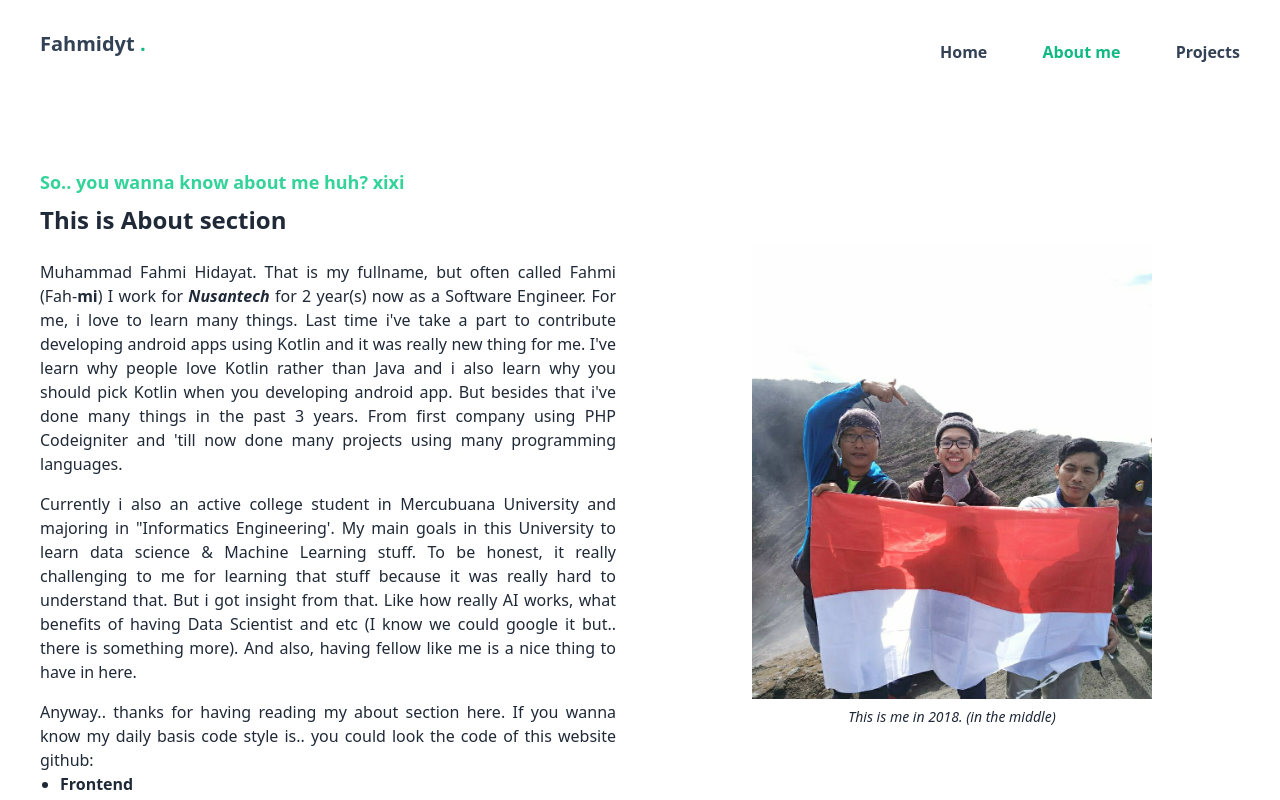
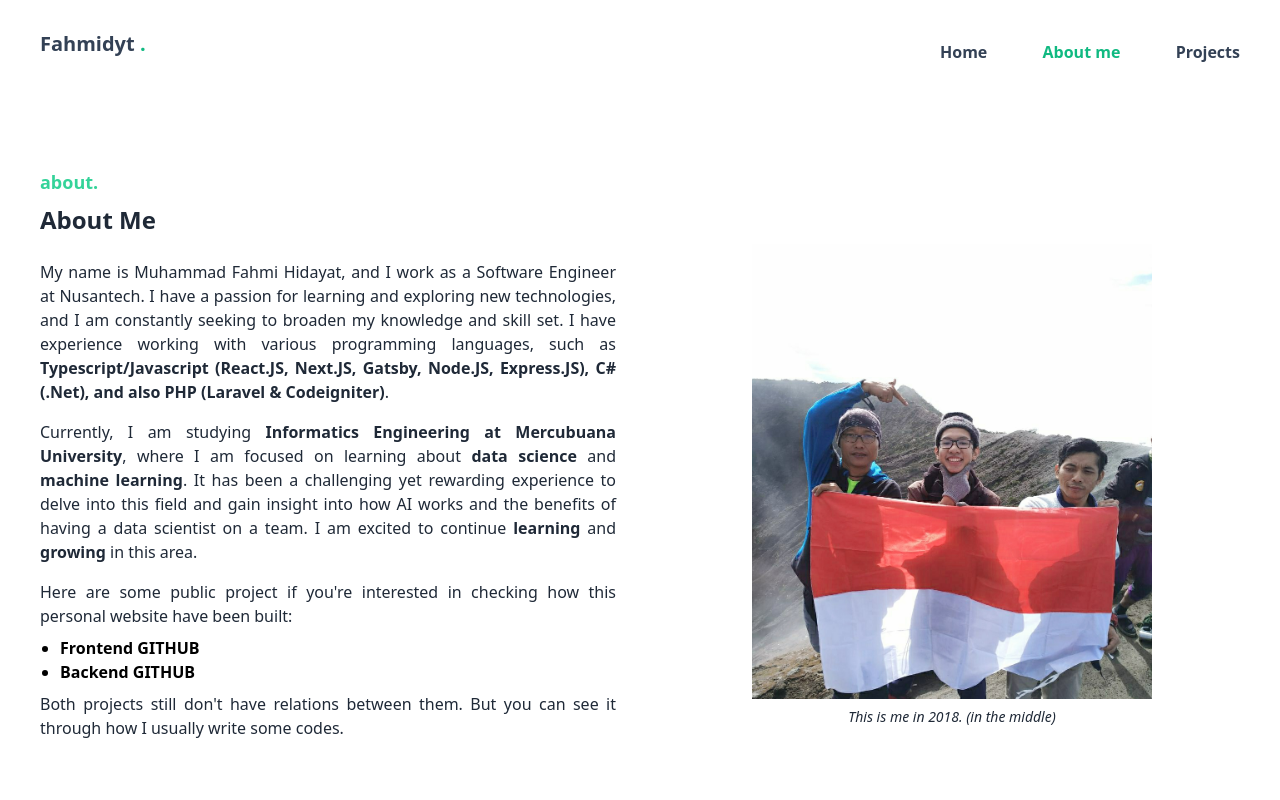
Before and after one commit to fahmidyt/fahmidyt-fe, a Next.js app: page /about-me in a window 1280 px wide. Shown: the top 800 px of the page. Built offline with nearby package versions, Linux system fonts and the light colour scheme.

Commit message:
refactor: nomenklatur about-me

```diff
--- a/app/about-me/page.tsx
+++ b/app/about-me/page.tsx
@@ -1,8 +1,7 @@
 'use client';
 import Container from '#/components/partials/Container';
 import feather from 'feather-icons';
-import Image, { ImageLoaderProps } from 'next/image';
-
+import Image from 'next/image';
 
 interface ISocialMedia {
   icon: string;
@@ -49,54 +48,45 @@ const SocialMediaList: ISocialMedia[] = [
 ];
 
 export default function Page() {
-  const startWorkingYears = new Date('2021-02-01').getFullYear();
-  const workingForYears = new Date().getFullYear() - startWorkingYears;
-
   return (
-    <Container className="py-8">
+    <Container className="py-8 tracking-wide leading-relaxed">
       <div className="mt-12">
         <h4 className="font-bold my-2 text-base md:text-lg text-emerald-400">
-          So.. you wanna know about me huh? xixi
+          about.
         </h4>
-        <h1 className="font-bold my-2 text-2xl text-gray-800">
-          This is About section
-        </h1>
+        <h1 className="font-bold my-2 text-2xl text-gray-800">About Me</h1>
       </div>
       <div className="grid grid-cols-1 md:grid-cols-2 mb-12 gap-4 md:gap-12">
         <div>
-          <p className="font-light mt-4 mb-4 text-justify text-gray-800">
-            Muhammad Fahmi Hidayat. That is my fullname, but often called Fahmi
-            (Fah-<span className="font-bold">mi</span>) I work for{' '}
-            <span className="font-bold italic">Nusantech</span> for{' '}
-            {workingForYears} year(s) now as a Software Engineer. For me, i love
-            to learn many things. Last time i&#39;ve take a part to contribute
-            developing android apps using Kotlin and it was really new thing for
-            me. I&#39;ve learn why people love Kotlin rather than Java and i
-            also learn why you should pick Kotlin when you developing android
-            app. But besides that i&#39;ve done many things in the past 3 years.
-            From first company using PHP Codeigniter and &#39;till now done many
-            projects using many programming languages.
+          <p className="font-normal mt-4 mb-4 text-justify text-gray-800">
+            My name is Muhammad Fahmi Hidayat, and I work as a Software Engineer
+            at Nusantech. I have a passion for learning and exploring new
+            technologies, and I am constantly seeking to broaden my knowledge
+            and skill set. I have experience working with various programming
+            languages, such as{' '}
+            <b>
+              Typescript/Javascript (React.JS, Next.JS, Gatsby, Node.JS,
+              Express.JS), C# (.Net), and also PHP (Laravel & Codeigniter)
+            </b>
+            .
           </p>
 
-          <p className="font-light mt-4 mb-4 text-justify text-gray-800">
-            Currently i also an active college student in Mercubuana University
-            and majoring in &quot;Informatics Engineering&#39;. My main goals in
-            this University to learn data science & Machine Learning stuff. To
-            be honest, it really challenging to me for learning that stuff
-            because it was really hard to understand that. But i got insight
-            from that. Like how really AI works, what benefits of having Data
-            Scientist and etc (I know we could google it but.. there is
-            something more). And also, having fellow like me is a nice thing to
-            have in here.
+          <p className="font-normal mt-4 mb-4 text-justify text-gray-800">
+            Currently, I am studying{' '}
+            <b>Informatics Engineering at Mercubuana University</b>, where I am
+            focused on learning about <b>data science</b> and
+            <b> machine learning</b>. It has been a challenging yet rewarding
+            experience to delve into this field and gain insight into how AI
+            works and the benefits of having a data scientist on a team. I am
+            excited to continue <b>learning</b> and <b>growing</b> in this area.
           </p>
 
-          <p className="font-light mt-4 text-justify text-gray-800">
-            Anyway.. thanks for having reading my about section here. If you
-            wanna know my daily basis code style is.. you could look the code of
-            this website github:
+          <p className="font-normal mt-4 text-justify text-gray-800">
+            Here are some public project if you're interested in checking how
+            this personal website have been built:
           </p>
 
-          <ul className="list-disc pl-5 text-gray-800 font-light">
+          <ul className="list-disc pl-5 my-2 text-blue-400 font-normal">
             <li>
               <a
                 target="_blank"
@@ -104,7 +94,7 @@ export default function Page() {
                 href="https://github.com/fahmidyt/fahmidyt-fe"
                 className="hover:underline font-bold"
               >
-                Frontend
+                Frontend GITHUB
               </a>
             </li>
             <li>
@@ -114,13 +104,13 @@ export default function Page() {
                 href="https://github.com/fahmidyt/fahmidyt-be"
                 className="hover:underline font-bold"
               >
-                Backend
+                Backend GITHUB
               </a>
             </li>
           </ul>
-          <p className="font-light mb-4 text-justify text-gray-800">
-            But the project itself still didn&#39;t have relation between them,
-            but i make it anyway for the future.
+          <p className="font-normal mb-4 text-justify text-gray-800">
+            Both projects still don't have relations between them. But you can
+            see it through how I usually write some codes.
           </p>
         </div>
         <div className="order-first md:order-last">
@@ -131,7 +121,7 @@ export default function Page() {
             width="400"
             height="650"
           />
-          <p className="font-light italic my-2 text-gray-800 text-center text-sm">
+          <p className="font-normal italic my-2 text-gray-800 text-center text-sm">
             This is me in 2018. (in the middle)
           </p>
         </div>
@@ -139,17 +129,17 @@ export default function Page() {
 
       <div className="my-12">
         <h4 className="font-bold my-2 text-base md:text-lg text-emerald-400">
-          Social Media
+          my social media.
         </h4>
         <h1 className="font-bold my-2 text-2xl text-gray-800">
-          You could find me on my social media down here.
+          You could find me on my social media down below:
         </h1>
 
         <ul
-          className={`font-light mt-4 grid grid-cols-4 md:grid-cols-7 w-full md:w-1/2`}
+          className={`font-normal mt-4 grid grid-cols-4 md:grid-cols-7 w-full md:w-1/2`}
         >
           {SocialMediaList.map((socialMedia) => (
-            <li key={socialMedia.label}>
+            <li key={socialMedia.label} className="hover:text-emerald-400">
               <a
                 target="_blank"
                 rel="noopener noreferrer"
```
